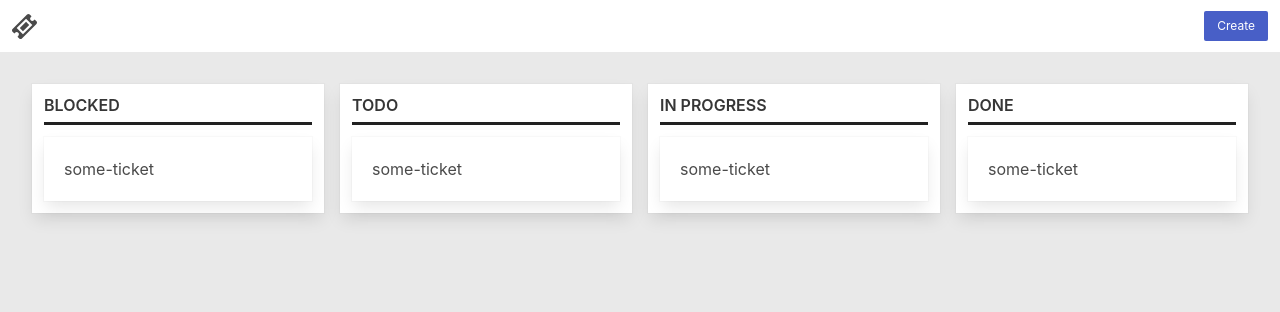
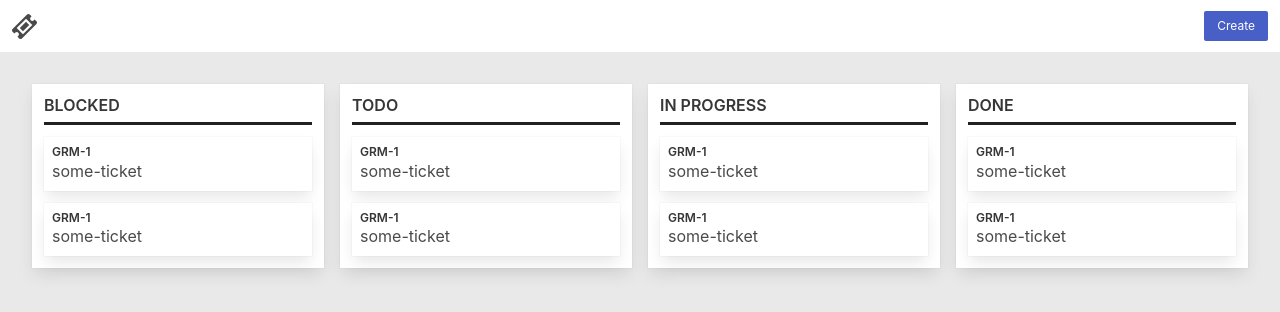
Before and after one commit to georgem00re/ticketing, a React (Vite) app in the folder react-app/: page / in a window 1280 px wide. Shown: the top 312 px of the page. Built offline with nearby package versions, Linux system fonts and the light colour scheme.

Commit message:
additional changes

```diff
--- a/react-app/src/components/TicketThumbnail.tsx
+++ b/react-app/src/components/TicketThumbnail.tsx
@@ -1,11 +1,13 @@
 
 interface TicketThumbnailProps {
+	identifier: string
 	summary: string
 }
 
-export default function TicketThumbnail({ summary }) {
+export default function TicketThumbnail({ summary, identifier }) {
 	return (
-		<div class="box mt-3">
+		<div class="box mt-3 mb-0 p-2 is-clickable">
+			<h1 class="title m-0 is-7">GRM-{identifier}</h1>
 			<p>{summary}</p>
 		</div>
 	)
--- a/react-app/src/main.tsx
+++ b/react-app/src/main.tsx
@@ -19,7 +19,8 @@ export default function App() {
 				{columns.map((str, index) => {
 					return (
 						<Column title={str}>
-							<TicketThumbnail summary={"some-ticket"}/>
+							<TicketThumbnail identifier={1} summary={"some-ticket"}/>
+							<TicketThumbnail identifier={1} summary={"some-ticket"}/>
 						</Column>
 					)
 				})}
```
